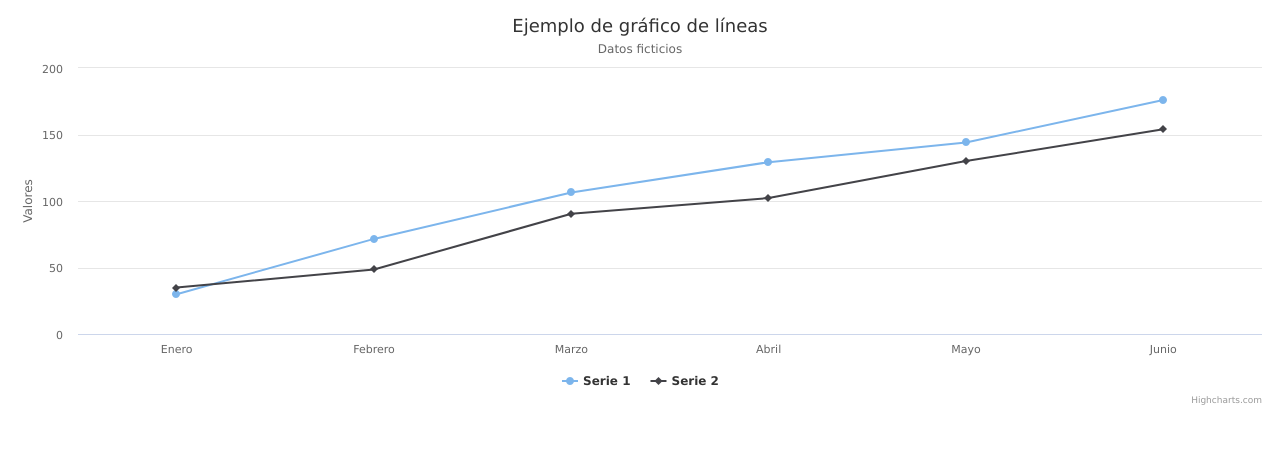
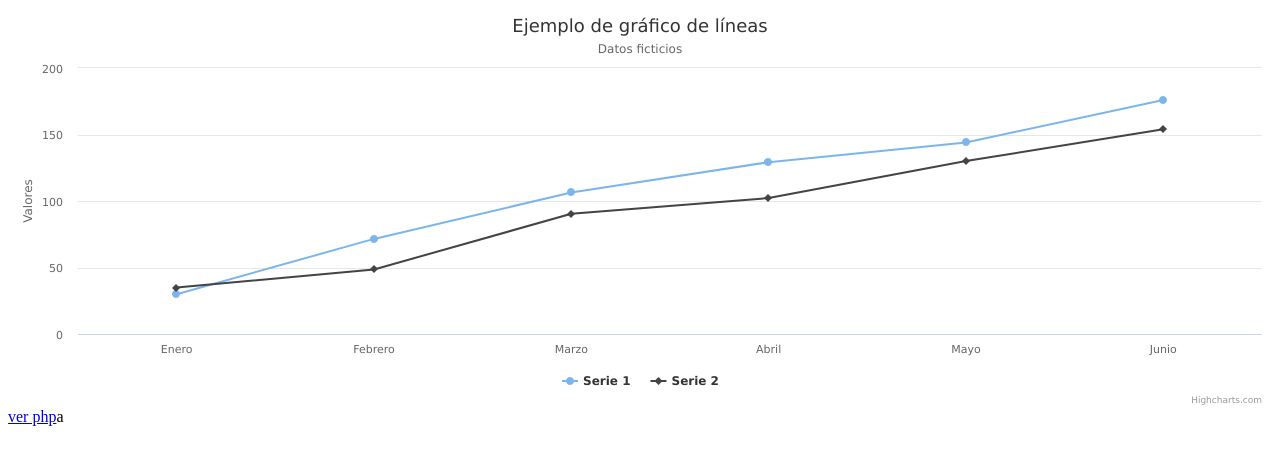
Before and after one commit to juegocok8/juegocok8.github.io, a plain HTML site: page index.html in a window 1280 px wide. Drawn offline with nearby package versions, Linux system fonts and the light colour scheme.

Commit message:
Update index.html

```diff
--- a/index.html
+++ b/index.html
@@ -33,5 +33,6 @@
             });
         });
     </script>
+    <a href='php.php'>ver php</a>a
 </body>
 </html>
```
